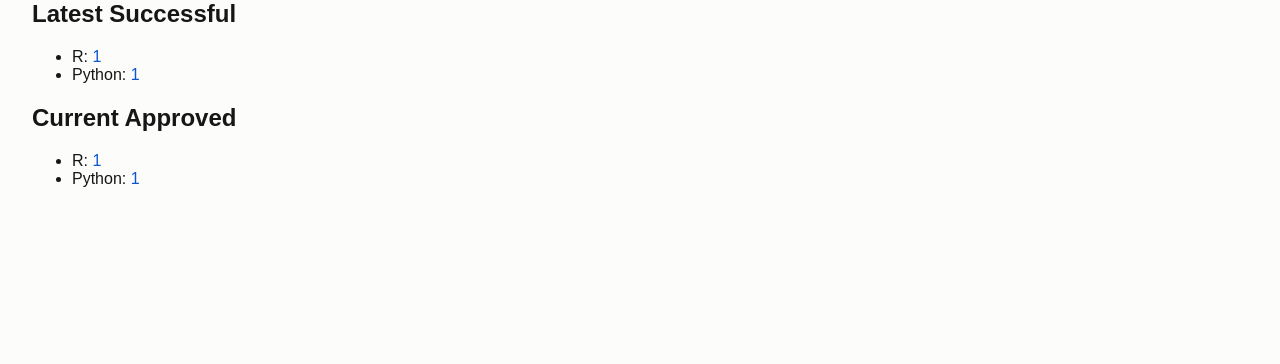
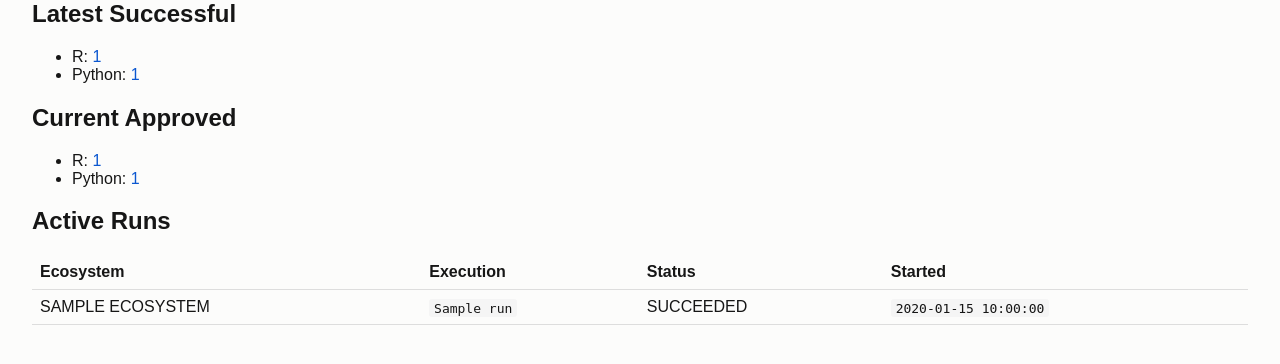
Before and after one commit to NatGo-Data-Group-Inc/package-scanner, a Flask app: template webapp/templates/index.html in a window 1280 px wide. Shown: the part 168-532 px from the top of the page. Run offline with Flask 3, Linux system fonts and the light colour scheme; the template is opened without the code that fills it: most values are stand-ins (such as "Sample title", 1, 10 or a date in 2020).

Commit message:
Add live active run dashboard polling

```diff
--- a/webapp/app.py
+++ b/webapp/app.py
@@ -5,7 +5,13 @@ import os
 from flask import Flask, abort, redirect, render_template, request
 
 from package_scanner.catalog import catalog_pointer_key, catalog_run_key
-from package_scanner.catalog_awscli import s3_get_json, s3_list_keys, s3_presign
+from package_scanner.catalog_awscli import (
+    s3_get_json,
+    s3_list_keys,
+    s3_presign,
+    stepfunctions_describe_execution,
+    stepfunctions_list_executions,
+)
 
 
 def create_app() -> Flask:
@@ -14,6 +20,14 @@ def create_app() -> Flask:
     app.config["CATALOG_PREFIX"] = os.environ.get("CATALOG_PREFIX", "evidence")
     app.config["AWS_REGION"] = os.environ.get("AWS_REGION", "us-east-1")
     app.config["AWS_PROFILE"] = os.environ.get("AWS_PROFILE")
+    app.config["PYTHON_STATE_MACHINE_ARN"] = os.environ.get(
+        "PYTHON_STATE_MACHINE_ARN",
+        "arn:aws:states:us-east-1:807497180525:stateMachine:package-scanner-dev-python-ecs-linux-scan-orchestrator",
+    )
+    app.config["R_STATE_MACHINE_ARN"] = os.environ.get(
+        "R_STATE_MACHINE_ARN",
+        "arn:aws:states:us-east-1:807497180525:stateMachine:package-scanner-dev-r-ecs-linux-scan-orchestrator",
+    )
 
     def list_runs(ecosystem: str) -> list[dict]:
         prefix = f"{app.config['CATALOG_PREFIX'].rstrip('/')}/catalog/{ecosystem}/runs/"
@@ -53,6 +67,46 @@ def create_app() -> Flask:
         except Exception:
             return None
 
+    def active_runs() -> list[dict]:
+        configs = [
+            ("python", app.config["PYTHON_STATE_MACHINE_ARN"]),
+            ("r", app.config["R_STATE_MACHINE_ARN"]),
+        ]
+        active: list[dict] = []
+        for ecosystem, arn in configs:
+            if not arn:
+                continue
+            try:
+                executions = stepfunctions_list_executions(
+                    arn,
+                    region=app.config["AWS_REGION"],
+                    profile=app.config["AWS_PROFILE"],
+                    status_filter="RUNNING",
+                    max_results=10,
+                )
+            except Exception:
+                continue
+            for execution in executions:
+                item = {
+                    "ecosystem": ecosystem,
+                    "name": execution.get("name"),
+                    "executionArn": execution.get("executionArn"),
+                    "startDate": execution.get("startDate"),
+                    "status": execution.get("status"),
+                }
+                try:
+                    detail = stepfunctions_describe_execution(
+                        execution["executionArn"],
+                        region=app.config["AWS_REGION"],
+                        profile=app.config["AWS_PROFILE"],
+                    )
+                    item["input"] = detail.get("input")
+                except Exception:
+                    item["input"] = None
+                active.append(item)
+        active.sort(key=lambda row: str(row.get("startDate", "")), reverse=True)
+        return active
+
     @app.route("/")
     def index():
         return render_template(
@@ -61,6 +115,7 @@ def create_app() -> Flask:
             latest_python=load_pointer("python", "latest-successful"),
             approved_r=load_pointer("r", "current-approved"),
             approved_python=load_pointer("python", "current-approved"),
+            active_runs=active_runs(),
         )
 
     @app.route("/runs/<ecosystem>")
--- a/webapp/templates/index.html
+++ b/webapp/templates/index.html
@@ -1,5 +1,10 @@
 {% extends "base.html" %}
 {% block body %}
+<script>
+  window.setTimeout(function () {
+    window.location.reload();
+  }, 300000);
+</script>
 <h1>Package Scanner Catalog</h1>
 <p class="muted">Catalog-backed browser for successful and promoted scan artifacts.</p>
 <h2>Latest Successful</h2>
@@ -12,4 +17,24 @@
   <li>R: {% if approved_r %}<a href="/runs/r/{{ approved_r.execution_id }}">{{ approved_r.execution_id }}</a>{% else %}<span class="muted">No approved run selected</span>{% endif %}</li>
   <li>Python: {% if approved_python %}<a href="/runs/python/{{ approved_python.execution_id }}">{{ approved_python.execution_id }}</a>{% else %}<span class="muted">No approved run selected</span>{% endif %}</li>
 </ul>
+<h2>Active Runs</h2>
+{% if active_runs %}
+<table>
+  <thead>
+    <tr><th>Ecosystem</th><th>Execution</th><th>Status</th><th>Started</th></tr>
+  </thead>
+  <tbody>
+    {% for run in active_runs %}
+    <tr>
+      <td>{{ run.ecosystem|upper }}</td>
+      <td><code>{{ run.name }}</code></td>
+      <td>{{ run.status }}</td>
+      <td><code>{{ run.startDate }}</code></td>
+    </tr>
+    {% endfor %}
+  </tbody>
+</table>
+{% else %}
+<p class="muted">No active runs detected.</p>
+{% endif %}
 {% endblock %}
```
Also changed, not shown: package_scanner/catalog_awscli.py (+35 -0 lines).
